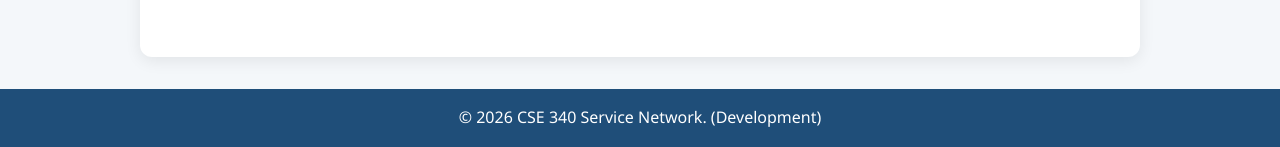
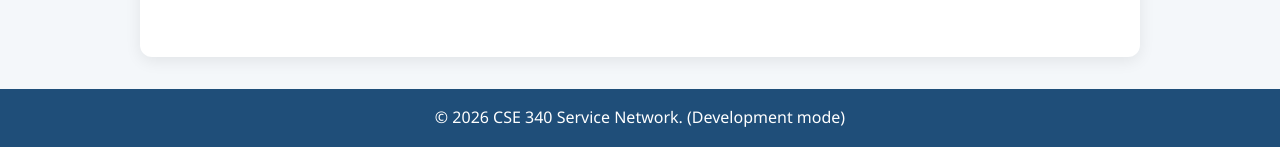
Before and after one commit to owenjackson23/cse340, a Node server app: page / in a window 1280 px wide. Shown: the part 653-800 px from the top of the page. Run offline with Node 20, Linux system fonts and the light colour scheme.

Commit message:
added "mode" to "(Development mode)" note when in development mode

```diff
--- a/src/views/partials/footer.ejs
+++ b/src/views/partials/footer.ejs
@@ -1,7 +1,7 @@
 <footer>
     <p>&copy; <%= new Date().getFullYear() %> CSE 340 Service Network.
             <% if (NODE_ENV==='development' ) { %>
-                (Development)
+                (Development mode)
                 <% } %>
     </p>
 </footer>
```
